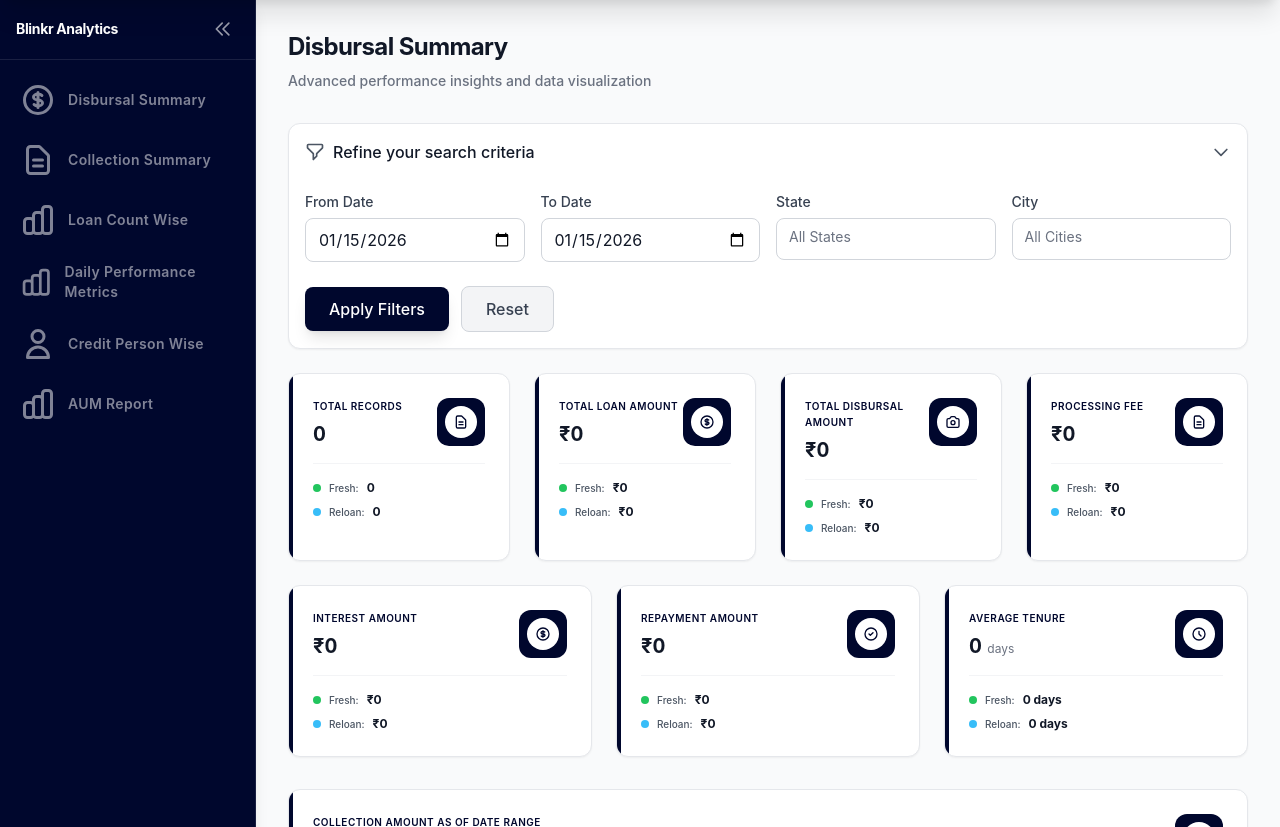
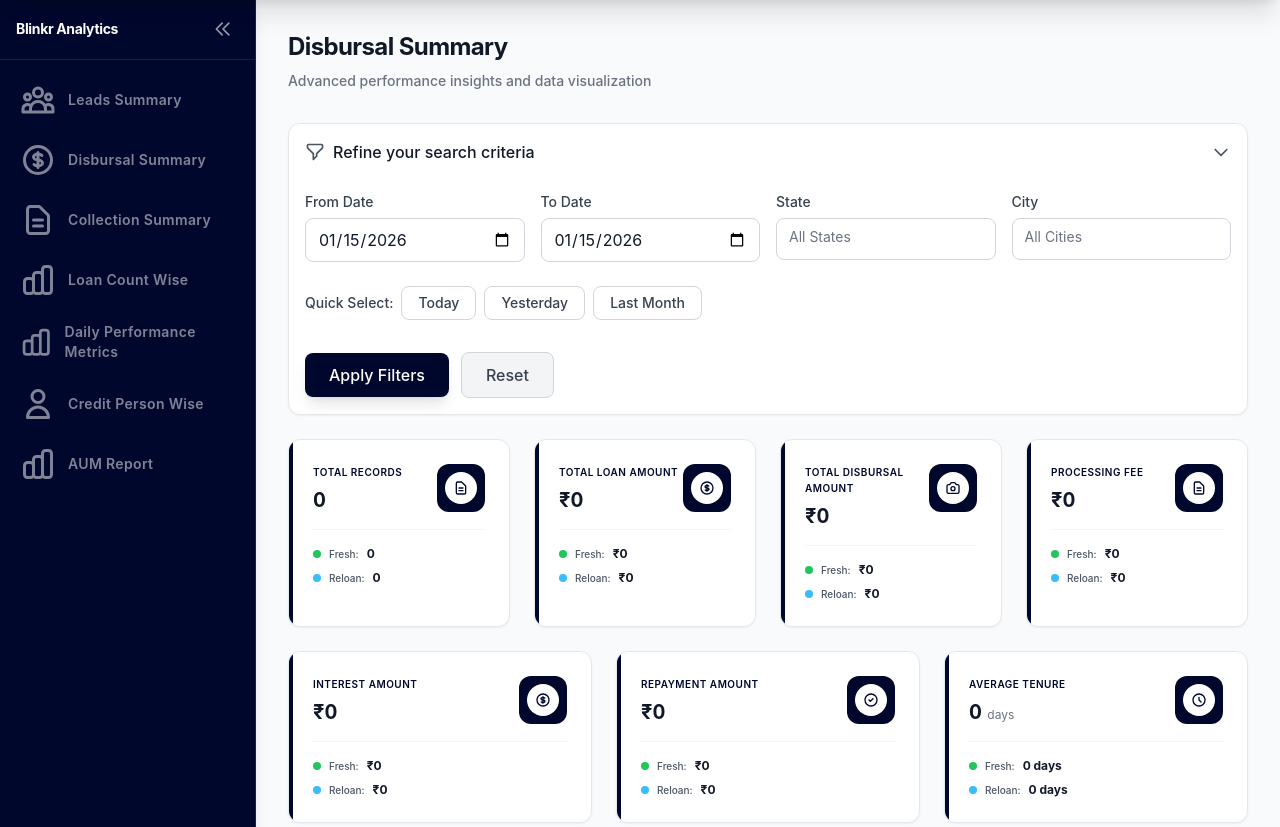
Before and after one commit to Deep6432/Blinkr-Analytics-Dashboard-BAD-, a Django app: page /dashboard/ in a window 1280 px wide, after a click on "Refine your search criteria". Shown: the part 65-892 px from the top of the page. Run offline with Django 5.2, Linux system fonts and the light colour scheme; a user stored in the database is signed in; data that the repository does not hold is empty; some libraries are stand-ins or nearby versions.

Commit message:
Add Leads Summary tab and fix prepayment amount/count display
- Added 'Leads Summary' tab above 'Disbursal Summary' in sidebar (desktop and mobile)
- Created leads_summary view, URL route, and template page (showing 'Under Development')
- Added quick date selection buttons (Today, Yesterday, Last Month) to filter section
- Fixed prepayment amount and count display issues:
  - Added explicit lookup logic for prepayment_amount and prepayment_count in JavaScript
  - Added partial matching for prepayment fields in backend aggregation
  - Enhanced logging for debugging prepayment values
  - Fixed issue where prepayment values were showing zero after page refresh

```diff
--- a/dashboard_app/urls.py
+++ b/dashboard_app/urls.py
@@ -7,6 +7,7 @@ from . import views
 urlpatterns = [
     path('', views.disbursal_summary, name='disbursal_summary'),
     path('dashboard/', views.disbursal_summary, name='dashboard'),  # Add dashboard route
+    path('leads-summary/', views.leads_summary, name='leads_summary'),
     path('disbursal-summary/', views.disbursal_summary, name='disbursal_summary'),
     path('api/disbursal-data/', views.disbursal_data_api, name='disbursal_data_api'),  # API endpoint for AJAX refresh
     path('api/disbursal-records/', views.disbursal_records_api, name='disbursal_records_api'),  # API endpoint for records table
--- a/dashboard_app/views.py
+++ b/dashboard_app/views.py
@@ -187,6 +187,16 @@ def custom_login(request):
 
     # GET request - show login form
     return render(request, 'dashboard/login.html')
+
+
+@login_required
+@never_cache
+def leads_summary(request):
+    """
+    Leads Summary page view
+    """
+    context = {}
+    return render(request, 'dashboard/pages/leads_summary.html', context)
 
 
 @login_required
@@ -1811,6 +1821,27 @@ def disbursal_data_api(request):
                                         aggregated[standard_field] += float(value)
                                         found = True
                                         print(f"[Collection Metrics] Found reloan field via partial match: '{key}' = {value}")
+                                        break
+                                except (ValueError, TypeError):
+                                    pass
+
+                    # Add partial matching for prepayment fields - check any field containing "prepayment"
+                    if not found and 'prepayment' in standard_field:
+                        for key, value in row.items():
+                            key_lower = key.lower()
+                            # Check if key contains "prepayment"
+                            if ('prepayment' in key_lower
+                                and value is not None and value != ''):
+                                try:
+                                    if 'count' in standard_field and ('count' in key_lower or 'number' in key_lower or 'cnt' in key_lower):
+                                        aggregated[standard_field] += int(float(value))
+                                        found = True
+                                        print(f"[Collection Metrics] Found prepayment field via partial match: '{key}' = {value}")
+                                        break
+                                    elif 'amount' in standard_field and ('amount' in key_lower or 'amt' in key_lower or 'value' in key_lower):
+                                        aggregated[standard_field] += float(value)
+                                        found = True
+                                        print(f"[Collection Metrics] Found prepayment field via partial match: '{key}' = {value}")
                                         break
                                 except (ValueError, TypeError):
                                     pass
@@ -2009,6 +2040,10 @@ def disbursal_data_api(request):
             print(f"[API Endpoint]   total_collection_amount: {collection_metrics.get('total_collection_amount')}")
             print(f"[API Endpoint]   fresh_collection_amount: {collection_metrics.get('fresh_collection_amount')}")
             print(f"[API Endpoint]   reloan_collection_amount: {collection_metrics.get('reloan_collection_amount')}")
+            print(f"[API Endpoint]   prepayment_amount: {collection_metrics.get('prepayment_amount')}")
+            print(f"[API Endpoint]   prepayment_count: {collection_metrics.get('prepayment_count')}")
+            print(f"[API Endpoint]   due_date_amount: {collection_metrics.get('due_date_amount')}")
+            print(f"[API Endpoint]   overdue_amount: {collection_metrics.get('overdue_amount')}")
 
         # Debug: Print collection metrics before returning
         print(f"[API Endpoint] ===== COLLECTION METRICS RESULT =====")
--- a/templates/dashboard/partials/_filters.html
+++ b/templates/dashboard/partials/_filters.html
@@ -196,6 +196,32 @@
                         </select>
                     </div>
                     {% endif %}
+                </div>
+
+                <!-- Quick Date Selection Buttons -->
+                <div class="flex items-center gap-2 pt-2 pb-2">
+                    <span class="text-sm font-medium text-gray-700 dark:text-slate-300">Quick Select:</span>
+                    <button
+                        type="button"
+                        onclick="setQuickDate('today')"
+                        class="px-4 py-1.5 text-sm font-medium rounded-lg transition-all duration-200 border focus:outline-none focus:ring-2 focus:ring-blue-500 focus:ring-offset-2 bg-white dark:bg-slate-800 border-gray-300 dark:border-slate-700 text-gray-700 dark:text-slate-300 hover:bg-gray-50 dark:hover:bg-slate-700"
+                    >
+                        Today
+                    </button>
+                    <button
+                        type="button"
+                        onclick="setQuickDate('yesterday')"
+                        class="px-4 py-1.5 text-sm font-medium rounded-lg transition-all duration-200 border focus:outline-none focus:ring-2 focus:ring-blue-500 focus:ring-offset-2 bg-white dark:bg-slate-800 border-gray-300 dark:border-slate-700 text-gray-700 dark:text-slate-300 hover:bg-gray-50 dark:hover:bg-slate-700"
+                    >
+                        Yesterday
+                    </button>
+                    <button
+                        type="button"
+                        onclick="setQuickDate('lastMonth')"
+                        class="px-4 py-1.5 text-sm font-medium rounded-lg transition-all duration-200 border focus:outline-none focus:ring-2 focus:ring-blue-500 focus:ring-offset-2 bg-white dark:bg-slate-800 border-gray-300 dark:border-slate-700 text-gray-700 dark:text-slate-300 hover:bg-gray-50 dark:hover:bg-slate-700"
+                    >
+                        Last Month
+                    </button>
                 </div>
 
                 <!-- Action Buttons -->
@@ -654,6 +680,48 @@ function initializeFiltersFromURL() {
     setTimeout(() => initializeCities(), 200);
 }
 
+// Quick date selection function
+function setQuickDate(option) {
+    const dateFrom = document.getElementById('date_from');
+    const dateTo = document.getElementById('date_to');
+
+    if (!dateFrom || !dateTo) return;
+
+    const today = new Date();
+    let fromDate, toDate;
+
+    switch(option) {
+        case 'today':
+            fromDate = new Date(today);
+            toDate = new Date(today);
+            break;
+        case 'yesterday':
+            fromDate = new Date(today);
+            fromDate.setDate(today.getDate() - 1);
+            toDate = new Date(fromDate);
+            break;
+        case 'lastMonth':
+            // Get first day of last month
+            fromDate = new Date(today.getFullYear(), today.getMonth() - 1, 1);
+            // Get last day of last month
+            toDate = new Date(today.getFullYear(), today.getMonth(), 0);
+            break;
+        default:
+            return;
+    }
+
+    // Format dates as YYYY-MM-DD
+    const formatDate = (date) => {
+        const year = date.getFullYear();
+        const month = String(date.getMonth() + 1).padStart(2, '0');
+        const day = String(date.getDate()).padStart(2, '0');
+        return `${year}-${month}-${day}`;
+    };
+
+    dateFrom.value = formatDate(fromDate);
+    dateTo.value = formatDate(toDate);
+}
+
 // Initialize on page load
 document.addEventListener('DOMContentLoaded', function() {
     updateActiveFilters();
--- a/templates/dashboard/partials/_sidebar.html
+++ b/templates/dashboard/partials/_sidebar.html
@@ -17,6 +17,23 @@
         </button>
     </div>
     <nav class="flex-1 px-2 py-3 space-y-1 overflow-y-auto">
+        <!-- Leads Summary -->
+        <a
+            href="{% url 'leads_summary' %}"
+            class="sidebar-nav-item group relative flex items-center px-3 py-2.5 rounded-xl transition-all duration-300 {% if request.resolver_match.url_name == 'leads_summary' %}text-white active-tab{% else %}text-white/50 hover:text-white{% endif %}"
+            {% if request.resolver_match.url_name == 'leads_summary' %}aria-current="page"{% endif %}
+            title="Leads Summary"
+        >
+            <div class="flex items-center gap-3 w-full">
+                <div class="flex items-center justify-center w-9 h-9 rounded-lg {% if request.resolver_match.url_name == 'leads_summary' %}bg-white/25 shadow-md{% else %}bg-white/8 group-hover:bg-white/15{% endif %} transition-all duration-300">
+                    <svg class="w-4.5 h-4.5 flex-shrink-0" fill="none" stroke="currentColor" stroke-width="2" viewBox="0 0 24 24">
+                        <path stroke-linecap="round" stroke-linejoin="round" d="M17 20h5v-2a3 3 0 00-5.356-1.857M17 20H7m10 0v-2c0-.656-.126-1.283-.356-1.857M7 20H2v-2a3 3 0 015.356-1.857M7 20v-2c0-.656.126-1.283.356-1.857m0 0a5.002 5.002 0 019.288 0M15 7a3 3 0 11-6 0 3 3 0 016 0zm6 3a2 2 0 11-4 0 2 2 0 014 0zM7 10a2 2 0 11-4 0 2 2 0 014 0z" />
+                    </svg>
+                </div>
+                <span id="nav-leads" class="font-semibold sidebar-text transition-opacity duration-300 text-sm tracking-wide">Leads Summary</span>
+            </div>
+        </a>
+
         <!-- Disbursal Summary -->
         <a
             href="{% url 'disbursal_summary' %}"
@@ -130,6 +147,12 @@
         </div>
         <nav class="px-4 py-6 space-y-1">
             <!-- Same navigation items as desktop -->
+            <a href="{% url 'leads_summary' %}" class="flex items-center gap-3 px-4 py-3 rounded-lg transition-colors {% if request.resolver_match.url_name == 'leads_summary' %}bg-blue-50 text-blue-600{% else %}text-gray-700 hover:bg-gray-50 hover:text-gray-900{% endif %}" onclick="toggleMobileSidebar()">
+                <svg class="w-5 h-5" fill="none" stroke="currentColor" viewBox="0 0 24 24">
+                    <path stroke-linecap="round" stroke-linejoin="round" stroke-width="2" d="M17 20h5v-2a3 3 0 00-5.356-1.857M17 20H7m10 0v-2c0-.656-.126-1.283-.356-1.857M7 20H2v-2a3 3 0 015.356-1.857M7 20v-2c0-.656.126-1.283.356-1.857m0 0a5.002 5.002 0 019.288 0M15 7a3 3 0 11-6 0 3 3 0 016 0zm6 3a2 2 0 11-4 0 2 2 0 014 0zM7 10a2 2 0 11-4 0 2 2 0 014 0z" />
+                </svg>
+                <span class="font-medium">Leads Summary</span>
+            </a>
             <a href="{% url 'disbursal_summary' %}" class="flex items-center gap-3 px-4 py-3 rounded-lg transition-colors {% if request.resolver_match.url_name == 'disbursal_summary' %}bg-blue-50 text-blue-600{% else %}text-gray-700 hover:bg-gray-50 hover:text-gray-900{% endif %}" onclick="toggleMobileSidebar()">
                 <svg class="w-5 h-5" fill="none" stroke="currentColor" viewBox="0 0 24 24">
                     <path stroke-linecap="round" stroke-linejoin="round" stroke-width="2" d="M12 8c-1.657 0-3 .895-3 2s1.343 2 3 2 3 .895 3 2-1.343 2-3 2m0-8c1.11 0 2.08.402 2.599 1M12 8V7m0 1v8m0 0v1m0-1c-1.11 0-2.08-.402-2.599-1M21 12a9 9 0 11-18 0 9 9 0 0118 0z" />
```
Also changed, not shown: static/dashboard/dashboard.js (+99 -5 lines), templates/dashboard/pages/leads_summary.html (added, +21 -0 lines).
